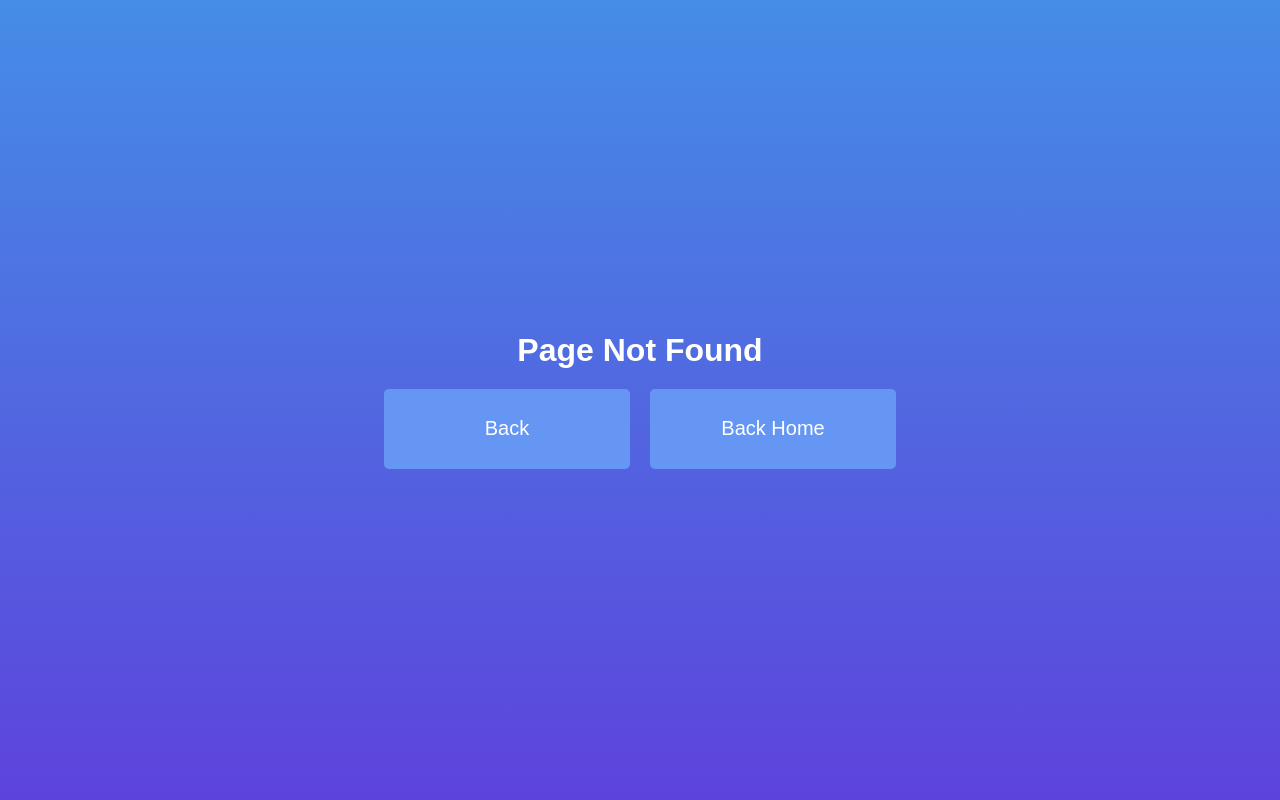
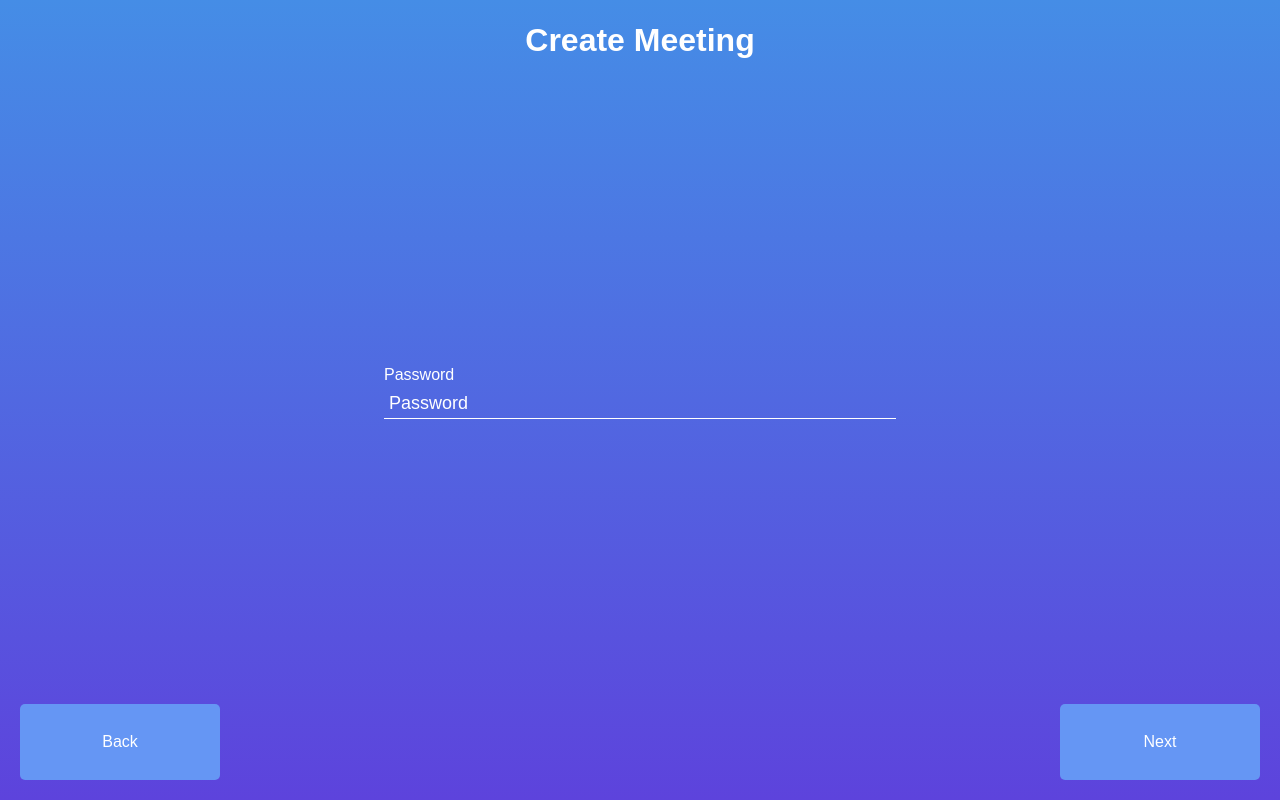
Before and after one commit to kennarddh/meeting-room-react, a React (Vite) app: page /new/1 in a window 1280 px wide. Before the commit this address had no page. Built offline with nearby package versions, Linux system fonts and the light colour scheme.

Commit message:
feat: Create meeting page 1

```diff
--- a/src/App.tsx
+++ b/src/App.tsx
@@ -1,12 +1,13 @@
 import { FC } from 'react'
 
-import { RouterProvider, createBrowserRouter } from 'react-router-dom'
+import { Navigate, RouterProvider, createBrowserRouter } from 'react-router-dom'
 
 import ErrorPage from 'Components/ErrorPage/ErrorPage'
 
 import { DataProvider } from 'Contexts/Data/Data'
 import { TitleProvider } from 'Contexts/Title'
 
+import CreateMeeting1 from 'Pages/CreateMeeting/CreateMeeting1/CreateMeeting1'
 import Home from 'Pages/Home/Home'
 
 const router = createBrowserRouter([
@@ -17,6 +18,19 @@ const router = createBrowserRouter([
 			{
 				index: true,
 				element: <Home />,
+			},
+			{
+				path: 'new',
+				children: [
+					{
+						index: true,
+						element: <Navigate to='1' />,
+					},
+					{
+						path: '1',
+						element: <CreateMeeting1 />,
+					},
+				],
 			},
 		],
 	},
--- /dev/null
+++ b/src/Components/DateTimePickerInput/Styles.tsx
@@ -0,0 +1,13 @@
+import styled from 'styled-components'
+
+export const StyledLabel = styled.label`
+	display: flex;
+	justify-content: flex-start;
+	align-items: flex-start;
+	flex-direction: column;
+	gap: 5px;
+
+	border-bottom: 1px solid #808080;
+
+	padding-bottom: 10px;
+`
--- /dev/null
+++ b/src/Components/DateTimePickerInput/Types.ts
@@ -0,0 +1,22 @@
+import { CSSProperties } from 'react'
+
+import { IDateTimePicker } from 'Components/DateTimePicker/Types'
+
+export interface IDateTimePickerInputBase extends IDateTimePicker {
+	style?: CSSProperties
+}
+
+export interface IDateTimePickerInputWithoutText
+	extends IDateTimePickerInputBase {
+	withoutText: true
+	text?: never
+}
+
+export interface IDateTimePickerInputWithText extends IDateTimePickerInputBase {
+	withoutText?: never
+	text: string
+}
+
+export type IDateTimePickerInput =
+	| IDateTimePickerInputWithText
+	| IDateTimePickerInputWithoutText
--- /dev/null
+++ b/src/Components/Input/Input.tsx
@@ -0,0 +1,33 @@
+import { FC } from 'react'
+
+import { StyledInput, StyledLabel } from './Styles'
+import type { IInput } from './Types'
+
+const Input: FC<IInput> = ({
+	text,
+	id,
+	style = {},
+	multiline = false,
+	inputProps,
+	multilineProps,
+}) => {
+	return (
+		<StyledLabel htmlFor={id} style={{ width: '90%', ...style }}>
+			{text}
+			{multiline ? (
+				<StyledInput
+					id={id}
+					as='textarea'
+					placeholder={text}
+					{...multilineProps}
+				/>
+			) : (
+				<StyledInput id={id} placeholder={text} {...inputProps} />
+			)}
+		</StyledLabel>
+	)
+}
+
+export { StyledLabel, StyledInput }
+
+export default Input
--- /dev/null
+++ b/src/Components/Input/Styles.tsx
@@ -0,0 +1,30 @@
+import styled from 'styled-components'
+
+export const StyledInput = styled.input`
+	width: 100%;
+	height: 30px;
+
+	border: none;
+	border-bottom: 1px solid #ffffff;
+
+	padding: 5px;
+	font-size: 18px;
+
+	background-color: transparent;
+
+	color: #ffffff;
+
+	&::placeholder {
+		color: #ffffff;
+	}
+`
+
+export const StyledLabel = styled.label`
+	display: flex;
+	justify-content: flex-start;
+	align-items: flex-start;
+	flex-direction: column;
+	gap: 5px;
+
+	color: #ffffff;
+`
--- /dev/null
+++ b/src/Components/Input/Types.ts
@@ -0,0 +1,23 @@
+import type { ComponentPropsWithoutRef } from 'react'
+
+import { CSSProperties } from 'styled-components'
+
+export interface IInputBase {
+	text: string
+	id: string
+	style?: CSSProperties
+}
+
+export interface IInputSingle extends IInputBase {
+	multiline?: never
+	inputProps?: ComponentPropsWithoutRef<'input'>
+	multilineProps?: never
+}
+
+export interface IInputMultiline extends IInputBase {
+	multiline: true
+	inputProps?: never
+	multilineProps?: ComponentPropsWithoutRef<'textarea'>
+}
+
+export type IInput = IInputSingle | IInputMultiline
--- /dev/null
+++ b/src/Pages/CreateMeeting/CreateMeeting1/CreateMeeting1.tsx
@@ -0,0 +1,43 @@
+import { FC } from 'react'
+
+import Input from 'Components/Input/Input'
+import LinearGradientContainer from 'Components/LinearGradientContainer/LinearGradientContainer'
+import Title from 'Components/Title/Title'
+
+import {
+	ButtonsContainer,
+	Container,
+	ContentContainer,
+	CreateMeetingButton,
+	TitleContainer,
+} from '../Styles'
+
+const CreateMeeting1: FC = () => {
+	return (
+		<LinearGradientContainer>
+			<Container>
+				<TitleContainer>
+					<Title>Create Meeting</Title>
+				</TitleContainer>
+				<ContentContainer>
+					<Input
+						id='password'
+						inputProps={{ type: 'password' }}
+						style={{ width: '40%' }}
+						text='Password'
+					/>
+				</ContentContainer>
+				<ButtonsContainer>
+					<CreateMeetingButton fontSize={16}>
+						Back
+					</CreateMeetingButton>
+					<CreateMeetingButton fontSize={16}>
+						Next
+					</CreateMeetingButton>
+				</ButtonsContainer>
+			</Container>
+		</LinearGradientContainer>
+	)
+}
+
+export default CreateMeeting1
--- /dev/null
+++ b/src/Pages/CreateMeeting/Styles.tsx
@@ -0,0 +1,46 @@
+import { styled } from 'styled-components'
+
+import Button from 'Components/Button/Button'
+
+export const CreateMeetingButton = styled(Button)`
+	width: 200px;
+	height: 100%;
+`
+
+export const Container = styled.div`
+	width: 100%;
+	height: 100%;
+
+	display: flex;
+	flex-direction: column;
+`
+
+export const TitleContainer = styled.div`
+	width: 100%;
+	height: 10%;
+
+	display: flex;
+	justify-content: center;
+	align-items: center;
+`
+
+export const ContentContainer = styled.div`
+	width: 100%;
+	height: 78%;
+
+	display: flex;
+	justify-content: center;
+	align-items: center;
+	gap: 20px;
+	flex-direction: row;
+`
+
+export const ButtonsContainer = styled.div`
+	width: 100%;
+	height: 12%;
+
+	padding: 0 20px 20px 20px;
+
+	display: flex;
+	justify-content: space-between;
+`
```
Also changed, not shown: src/Components/DateTimePickerInput/DateTimePickerInput.tsx (added, +22 -0 lines).
